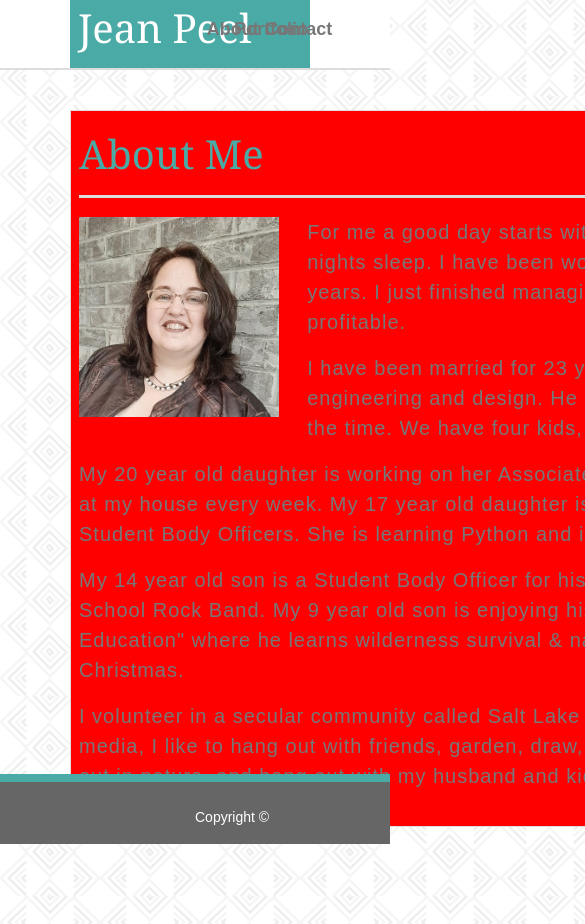
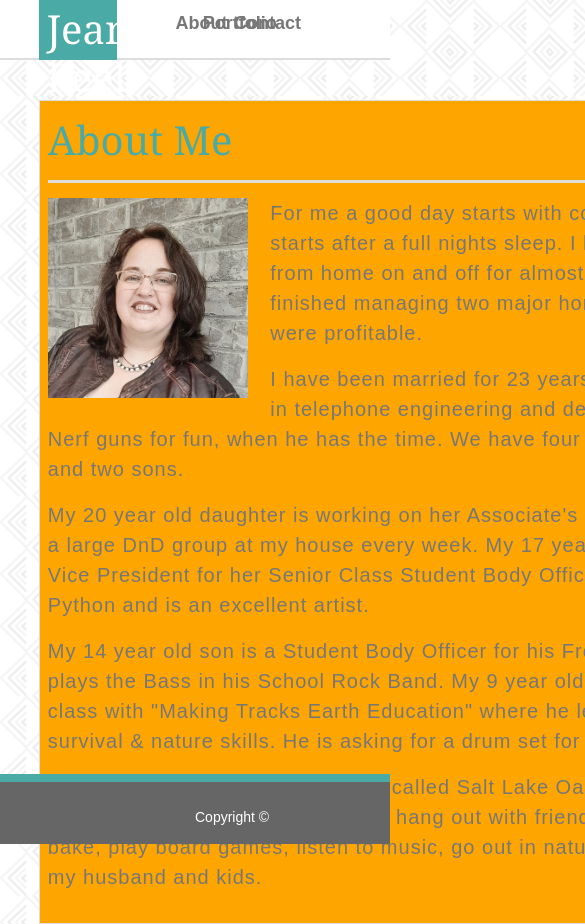
Before and after one commit to JeanPeel/Responsive-Portfolio, a plain HTML site: page index.html in a window 390 px wide. Shown: the top 924 px of the page, 585 px wide, since content can reach past the window. Drawn offline with nearby package versions, Linux system fonts and the light colour scheme.

Commit message:
added media size changes

```diff
--- a/assets/css/style.css
+++ b/assets/css/style.css
@@ -1,13 +1,13 @@
 #nav-bar {
     position: relative;
     border-bottom: 2px solid #dddddd;
-    height: 70px;
+    height:60px;
     background-color: #ffffff;
     color: #777777;
     font-family: 'Arial', 'Helvetica Neue', Helvetica, sans-serif;
     font-size: 18px;
     font-weight: bold;
-    padding-bottom: 1%;
+    padding-bottom: 5px;
   }
 
   #menu {
@@ -16,18 +16,18 @@
   }
 
   #jp-header {
-    height: 68px;
+    height: 60px;
     position: absolute;
     left: 0%;
-    padding-top: 1%;
+    padding-top: 5px;
     padding-left: 2%;
     background-color: #4aaaa5;
     color: white;
     font-family: 'Georgia', Times, "Times New Roman", serif;
     font-size: 20px;
     font-weight: bold;
-    padding-bottom: 1%;
-    width: 240px;
+    padding-bottom: 5px;
+    width: 20%;
 
   }
 
@@ -46,7 +46,7 @@
   #about {
     position: absolute;
     left: 35%;
-    top: 20%;
+    top: 10px;
 
   }
 
@@ -54,14 +54,14 @@
   #portfolio {
     position: absolute;
     left: 42%;
-    top: 20%;
+    top: 10px;
 
   }
 
   #contact {
     position: absolute;
     left: 50%;
-    top: 20%;
+    top: 10px;
 
   }
 
@@ -239,13 +239,29 @@
 
 
 
-  @media only screen and (max-width: 760px) {
+  @media only screen and (max-width: 960px) {
     body {
       background-color: orange
     }
 
-    #main-section {
-      background-color: orange
+    #menu {
+      left: 10%;
+    }
+
+    #jp-header {
+
+    }
+
+      #main-section {
+        background-color: orange;
+        width: 768px;
+        margin-left: 10%;
+        padding-left: 2%;
+        padding-right: 2%;
+        position: relative;
+
+      }
+
     }
   }
 
```
